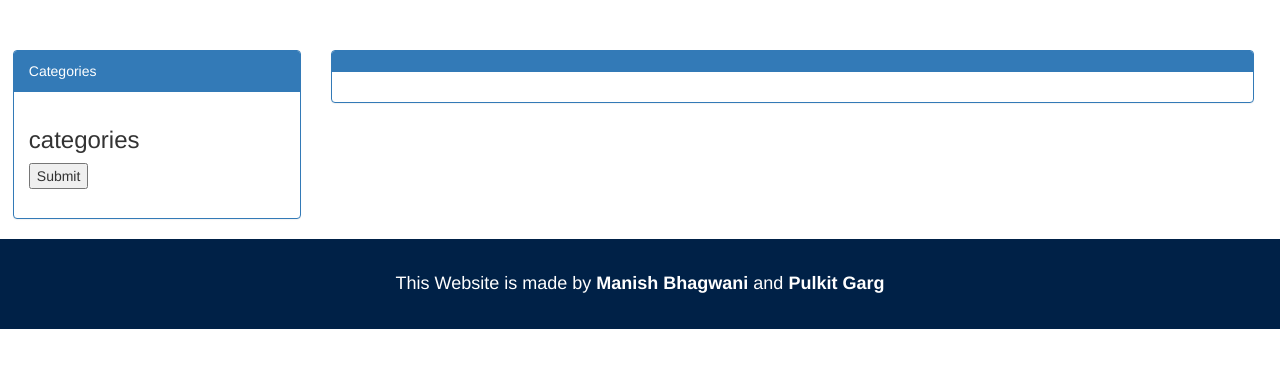
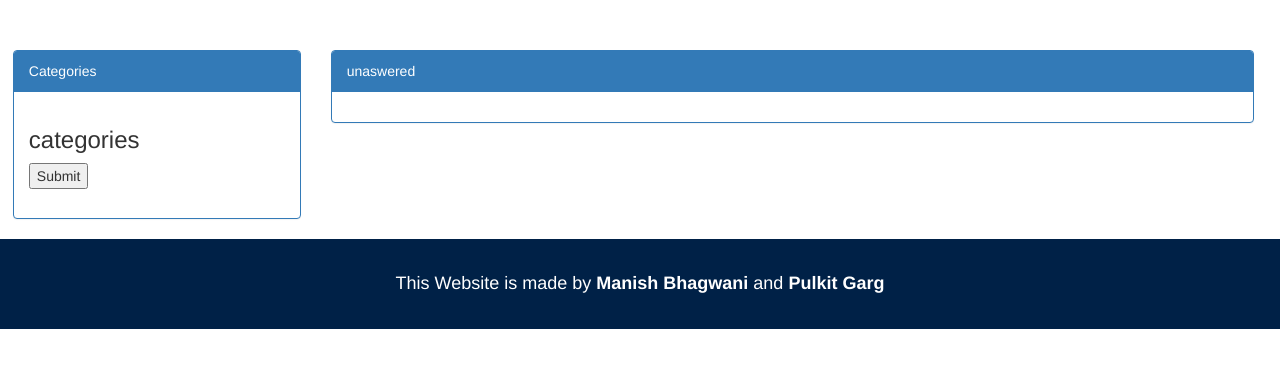
Before and after one commit to m7737193637/php_mnitquora, a PHP site: page /new/main.php in a window 1280 px wide. Shown: the part 120-488 px from the top of the page. Run offline with PHP 8.4, Linux system fonts and the light colour scheme; the visitor is signed in with stand-in values (Sample User, id 1); data that the repository does not hold is empty; some libraries are stand-ins or nearby versions.

Commit message:
small change has made

```diff
--- a/main.php
+++ b/main.php
@@ -139,7 +139,7 @@ if($qstat3 && mysqli_num_rows($qstat3)>0)
 </head>
 
 <body>
-
+<?php $cat="unaswered"; ?>
 
 
 <header class="container-fluid text-center" style="background-color: #002147;color: #ffffff">
@@ -206,6 +206,7 @@ if($qstat3 && mysqli_num_rows($qstat3)>0)
       <div class="panel panel-primary">
         <div class="panel-heading" ><?php echo $cat; ?></div>
         <div class="panel-body">
+          <?php if($cat!="unaswered"){?>
         <?php foreach ($data as $row)
         {?>
           <div>
@@ -213,6 +214,7 @@ if($qstat3 && mysqli_num_rows($qstat3)>0)
       <a href="<?php echo "main.php?qid=" . $row["qid"]; ?>"><button class=" btn btn-primary" id="answer ">Answer</button></a>
      </div>
      <?php }?>
+<?php } ?>
 
 
         </div>
```
